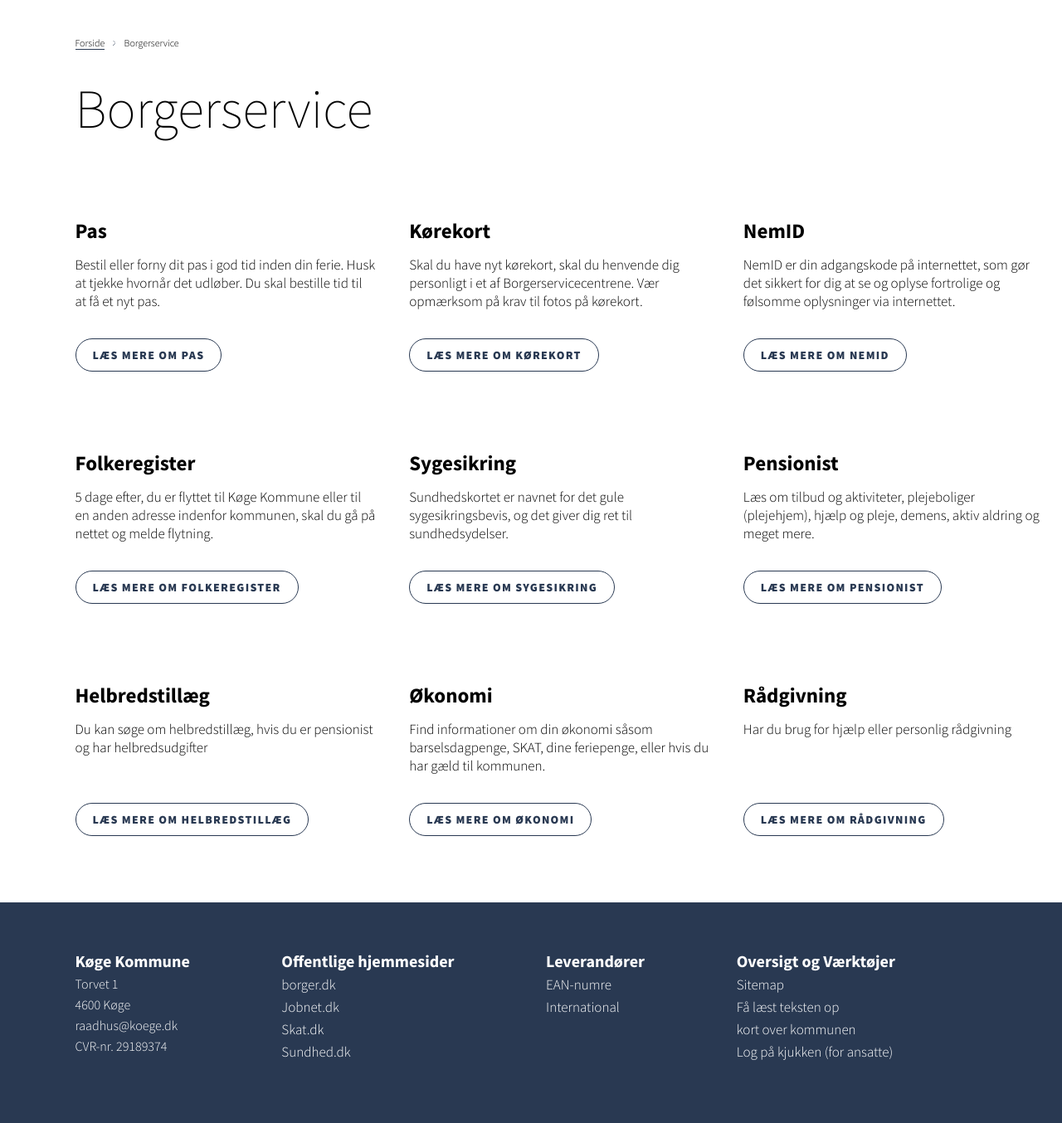
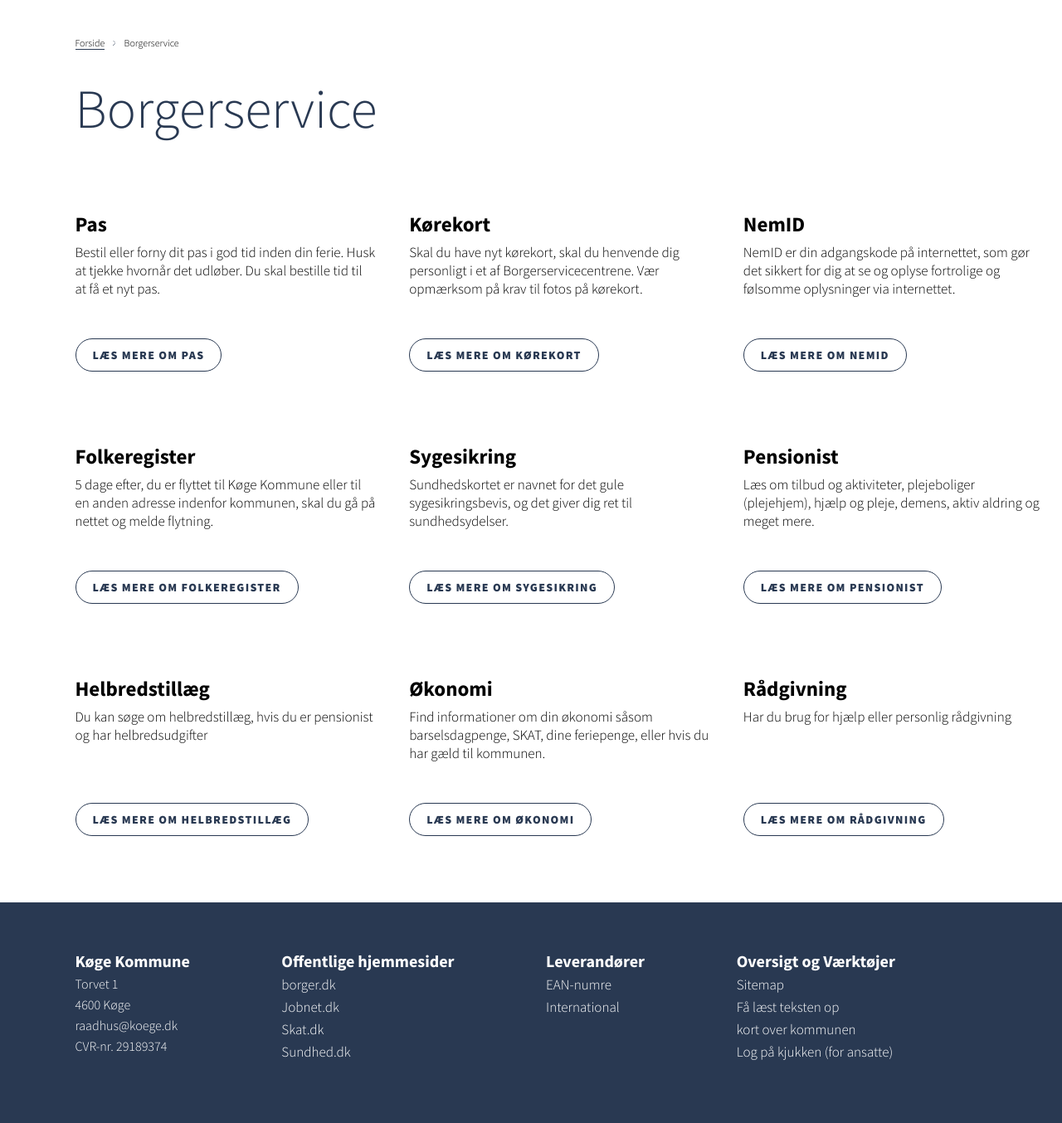
Before and after one commit to kasper-br/kk, a PHP site: page /localhost/borgerservice in a window 1280 px wide. Shown: the part 490-1844 px from the top of the page at 83% size. Run offline with PHP 8.4, Linux system fonts and the light colour scheme; style sheets or scripts are compiled from the project's sources.

Commit message:
Final changes

```diff
--- a/borgerservice/index.php
+++ b/borgerservice/index.php
@@ -2,7 +2,7 @@
 <html lang="en">
 <head>
     <title>Borgerservice - Køge Kommune</title>
-    <meta name='description' content="Koege passport subpage. Made as an school assignment zealand institute of business and technology">
+    <meta name='description' content="Her finder du et overblik over alle de services vi udbyder i BorgerService i Køge kommune">
 
 
 <?php include '../header.php';?>
@@ -21,52 +21,52 @@
                                                 <span>Borgerservice</span>
                                         </li>
                                 </ul>
-                                <h2>Borgerservice</h2>
+                                <h1>Borgerservice</h1>
                         </div>
 
                         <div class="itemX">
-                                <a href="<?php echo $pasurl; ?>"> <h3>Pas</h3> </a>
+                                <a href="<?php echo $pasurl; ?>"> <h2>Pas</h2> </a>
                                 <p>Bestil eller forny dit pas i god tid inden din ferie. Husk at tjekke hvornår det udløber. Du skal bestille tid til at få et nyt pas.</p>
                                 <a href="<?php echo $pasurl; ?>" class="btn blue outline">læs mere om pas</a>
                         </div>
 
                         <div class="itemX">
-                                <a href="#"><h3>Kørekort</h3></a>
+                                <a href="#"><h2>Kørekort</h2></a>
                                 <p>Skal du have nyt kørekort, skal du henvende dig personligt i et af Borgerservicecentrene. Vær opmærksom på krav til fotos på kørekort. </p>
                                 <a href="#" class="btn blue outline">læs mere om kørekort</a>
                         </div>
                         <div class="itemX">
-                                <a href="#"><h3>NemID</h3></a>
+                                <a href="#"><h2>NemID</h2></a>
                                 <p>NemID er din adgangskode på internettet, som gør det sikkert for dig at se og oplyse fortrolige og følsomme oplysninger via internettet.</p>
                                 <a href="#" class="btn blue outline">læs mere om NemID</a>
                         </div>
                         <div class="itemX">
-                                <a href="#"><h3>Folkeregister</h3></a>
+                                <a href="#"><h2>Folkeregister</h2></a>
                                 <p>5 dage efter, du er flyttet til Køge Kommune eller til en anden adresse indenfor kommunen, skal du gå på nettet og melde flytning.</p>
                                 <a href="#" class="btn blue outline">læs mere om folkeregister</a>
                         </div>
                         <div class="itemX">
-                                <a href="#"><h3>Sygesikring</h3></a>
+                                <a href="#"><h2>Sygesikring</h2></a>
                                 <p>Sundhedskortet er navnet for det gule sygesikringsbevis, og det giver dig ret til sundhedsydelser.</p>
                                 <a href="#" class="btn blue outline">læs mere om sygesikring</a>
                         </div>
                         <div class="itemX">
-                                <a href="#"><h3>Pensionist</h3></a>
+                                <a href="#"><h2>Pensionist</h2></a>
                                 <p>Læs om tilbud og aktiviteter, plejeboliger (plejehjem), hjælp og pleje, demens, aktiv aldring og meget mere.</p>
                                 <a href="#" class="btn blue outline">læs mere om pensionist</a>
                         </div>
                         <div class="itemX">
-                                <a href="#"><h3>Helbredstillæg</h3></a>
+                                <a href="#"><h2>Helbredstillæg</h2></a>
                                 <p>Du kan søge om helbredstillæg, hvis du er pensionist og har helbredsudgifter</p>
                                 <a href="#" class="btn blue outline">læs mere om helbredstillæg</a>
                         </div>
                         <div class="itemX">
-                                <a href="#"><h3>Økonomi</h3></a>
+                                <a href="#"><h2>Økonomi</h2></a>
                                 <p>Find informationer om din økonomi såsom barselsdagpenge, SKAT, dine feriepenge, eller hvis du har gæld til kommunen.</p>
                                 <a href="#" class="btn blue outline">læs mere om økonomi</a>
                         </div>
                         <div class="itemX">
-                                <a href="#"><h3>Rådgivning</h3></a>
+                                <a href="#"><h2>Rådgivning</h2></a>
                                 <p>Har du brug for hjælp eller personlig rådgivning</p>
                                 <a href="#" class="btn blue outline">læs mere om Rådgivning</a>
                         </div>
--- a/header.php
+++ b/header.php
@@ -5,8 +5,7 @@
     <meta charset="UTF-8">
     <meta name="viewport" content="width=device-width, initial-scale=1.0">
     <meta http-equiv="X-UA-Compatible" content="ie=edge">
-    <meta name="keywords" content="HTML,CSS,JavaScript">
-    <meta name="author" content="Gruppe 1 Zibat 2.semester exam 2018">
+    <meta name="author" content="Gruppe 1, Zibat, 2.semester exam 2018">
     <meta name="Robots" content="Noindex,nofollow">
 
     <link href="https://fonts.googleapis.com/css?family=Source+Sans+Pro:200,300,700,900" rel="stylesheet">
--- a/scss/_borgerservice.scss
+++ b/scss/_borgerservice.scss
@@ -61,17 +61,19 @@ article.borgergridwrapper{
                 div {
                         // margin: 15px 0px 0;
 
-                        h2 {
+                        h1 {
                                 margin: 15px 0px 40px;
                         }
 
-                        h3 {
+                        h2 {
                                 font-size: 25px;
+                                line-height: 25px;
                                 margin-bottom: 10px;
                                 font-weight: 600;
 
                                 @media screen and (min-width: $md) {
                                         margin-bottom: 0;
+                                        line-height: 45px;
                                 }
                         }
 
--- a/scss/_breadcrumb.scss
+++ b/scss/_breadcrumb.scss
@@ -42,6 +42,12 @@ ul.breadcrumb {
                 bottom: -1px;
                 left: 0
             }
+
+            &:hover {
+                &:after {
+                    bottom: -2px;
+                }
+            }
         }
 
         span {
--- a/scss/_footer.scss
+++ b/scss/_footer.scss
@@ -24,6 +24,26 @@ footer {
                             a {
                                     text-decoration: none;
                                     color: white;
+                                    display: inline-block;
+                                    position: relative;
+
+                                    &:after {
+                                        content: '';
+                                        position: absolute;
+                                        width: 100%;
+                                        height: 1px;
+                                        background-color: $white;
+                                        bottom: 0;
+                                        left: 0;
+                                        opacity: 0;
+                                        transition: 300ms ease;
+                                }
+
+                                        &:hover {
+                                                &:after {
+                                                        opacity: 1;
+                                                }
+                                        }
                                 }
 
                         }
--- a/scss/_indexgrid.scss
+++ b/scss/_indexgrid.scss
@@ -5,7 +5,13 @@
 
         .indexgrid {
                 margin: 0 auto 0px;
+                h1 {
+                        font-size: 40px;
 
+                        @media screen and (min-width: $sm) {
+                                font-size: 66px;
+                        }
+                }
                 div {
                         text-align: center;
                         padding: 25px;
--- a/scss/_passport.scss
+++ b/scss/_passport.scss
@@ -95,6 +95,10 @@ article.text {
             font-size: 17px;
             line-height: 35px;
 
+            &:hover {
+                color: lighten($blue, 15%);
+            }
+
             @media screen and (min-width: $md) {
                 font-size: 20px;
             }
@@ -127,7 +131,25 @@ article.text {
             .ui-accordion-content-active {
                 margin-top: 5px;
                 a {
-                    text-decoration: underline;
+                    position: relative;
+                    display: inline-block;
+
+                    &:after {
+                        content: '';
+                        position: absolute;
+                        width: 100%;
+                        height: 1px;
+                        background-color: $blue;
+                        bottom: -1px;
+                        left: 0;
+                        transition: 300ms ease;
+                }
+
+                        &:hover {
+                                &:after {
+                                        bottom: -2px;
+                                }
+                        }
                 }
             }
 
@@ -220,6 +242,12 @@ section.relatedlinks {
                     left: 0;
                     background: $blue;
                 }
+
+                &:hover {
+                    &:after {
+                        bottom: -2px;
+                    }
+                }
             }
         }
     }
--- a/scss/_typo.scss
+++ b/scss/_typo.scss
@@ -7,6 +7,7 @@ h1 {
     color: $blue;
     @media screen and (min-width: $sm) {
         font-size: 66px;
+        line-height: 75px;
     }
 }
 
```
Also changed, not shown: other parts of scss/_indexgrid.scss (+30 -1 lines), borgerservice/pas/index.php (+7 -8 lines), index.php (+4 -4 lines), js/scripts.js (+7 -12 lines), img/flyttecollage.png (added), 1 other file.
